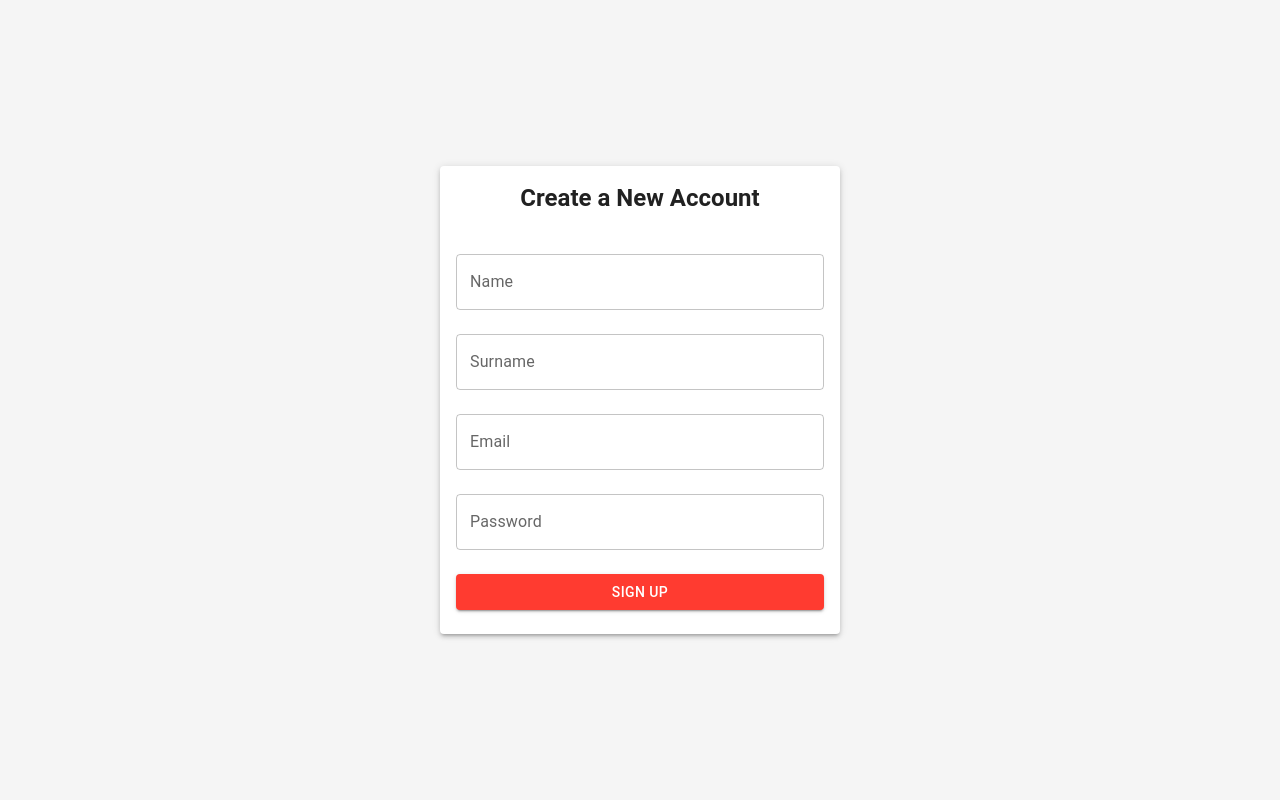
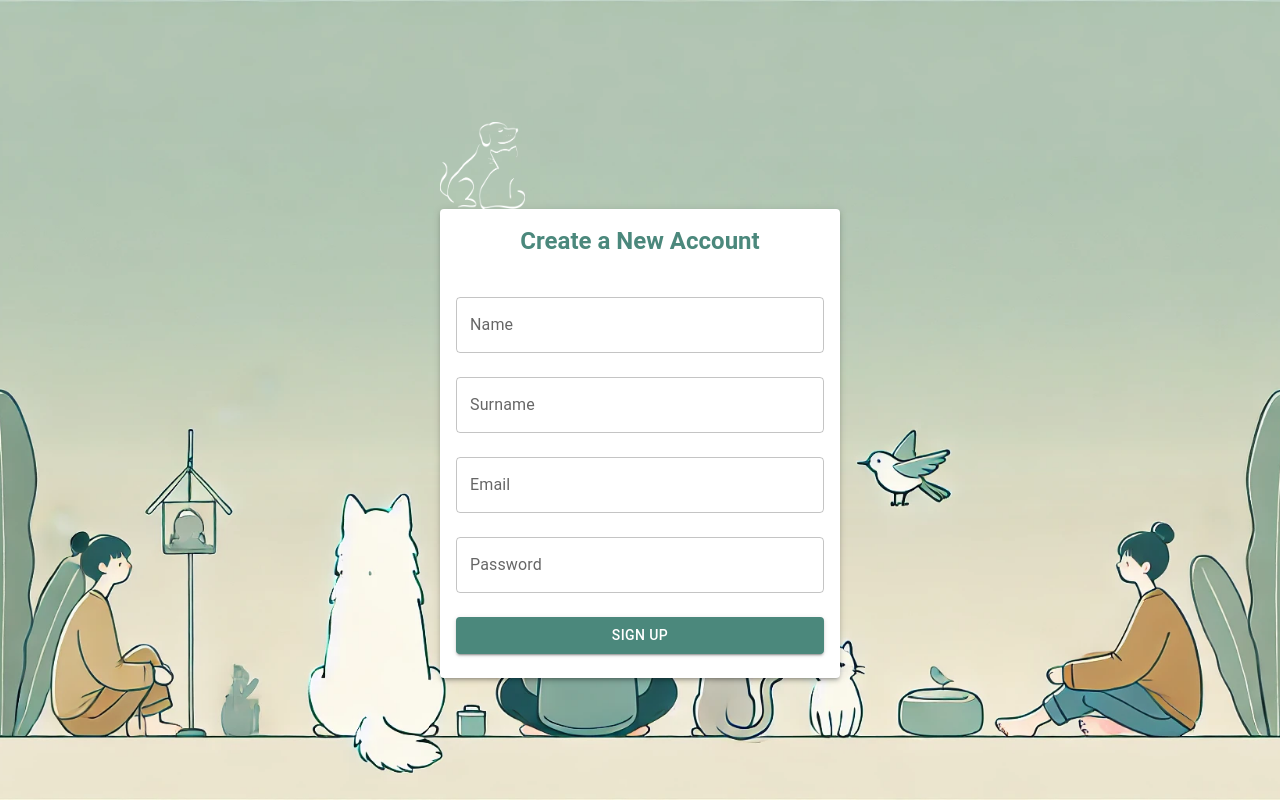
Before and after one commit to PetConnectingTeam/pet-connecting, a Next.js app in the folder frontend/: page /en/signup in a window 1280 px wide. Built offline with nearby package versions, Linux system fonts and the light colour scheme.

Commit message:
Signup design update

```diff
--- a/frontend/src/app/[locale]/signup/page.tsx
+++ b/frontend/src/app/[locale]/signup/page.tsx
@@ -13,6 +13,8 @@ import axios from "axios";
 
 import { useRouter } from "next/navigation";
 import { useTranslations } from "next-intl";
+import portrait from "../../../../public/portrait.png";
+import logo from "../../../../public/Logo3.png";
 
 const SignUp: React.FC = () => {
   const [name, setName] = React.useState<string>("");
@@ -54,21 +56,29 @@ const SignUp: React.FC = () => {
   return (
     <Box
       sx={{
+        position: "relative",
         display: "flex",
         justifyContent: "center",
         alignItems: "center",
         minHeight: "100vh",
+        width: "100vw",
         bgcolor: "#f5f5f5",
+        backgroundImage: `url(${portrait.src})`,
+        backgroundSize: "cover",
+        backgroundPosition: "center",
+        zIndex: 1,
       }}
     >
-      <Card sx={{ maxWidth: 400, width: "100%", boxShadow: 3 }}>
+      <Box>
+        <img src={logo.src} height={85} width={85} alt="PetConnecting" />
+        <Card sx={{ maxWidth: 400, width: "100%", boxShadow: 3, zIndex: 2 }}>
           <CardContent>
             <Typography
               variant="h5"
               component="h2"
               gutterBottom
               align="center"
-            sx={{ fontWeight: "bold", mb: 3 }}
+              sx={{ fontWeight: "bold", mb: 3, color: "#4b887c" }}
             >
               {t("create_new_account")}
             </Typography>
@@ -112,9 +122,9 @@ const SignUp: React.FC = () => {
                 variant="contained"
                 sx={{
                   mt: 2,
-                bgcolor: "#ff3b30",
+                  bgcolor: "#4b887c",
                   "&:hover": {
-                  bgcolor: "#ff3b30",
+                    bgcolor: "#3c6b62",
                   },
                 }}
                 onClick={handleSignUpButton}
@@ -124,6 +134,7 @@ const SignUp: React.FC = () => {
             </Box>
           </CardContent>
         </Card>
+      </Box>
     </Box>
     // <Box
     //   sx={{
```
Lines whose indentation alone changed are shown as unchanged.
